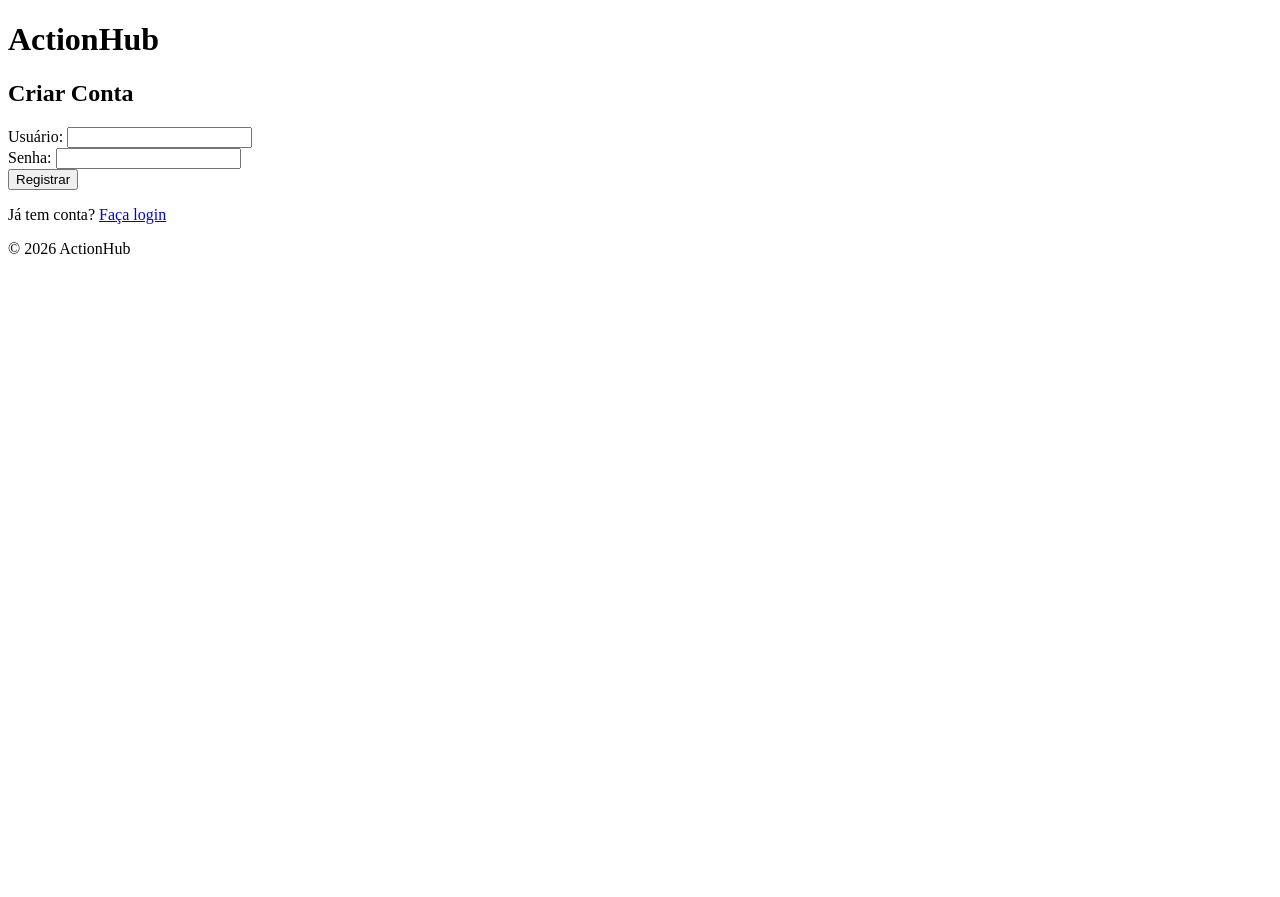
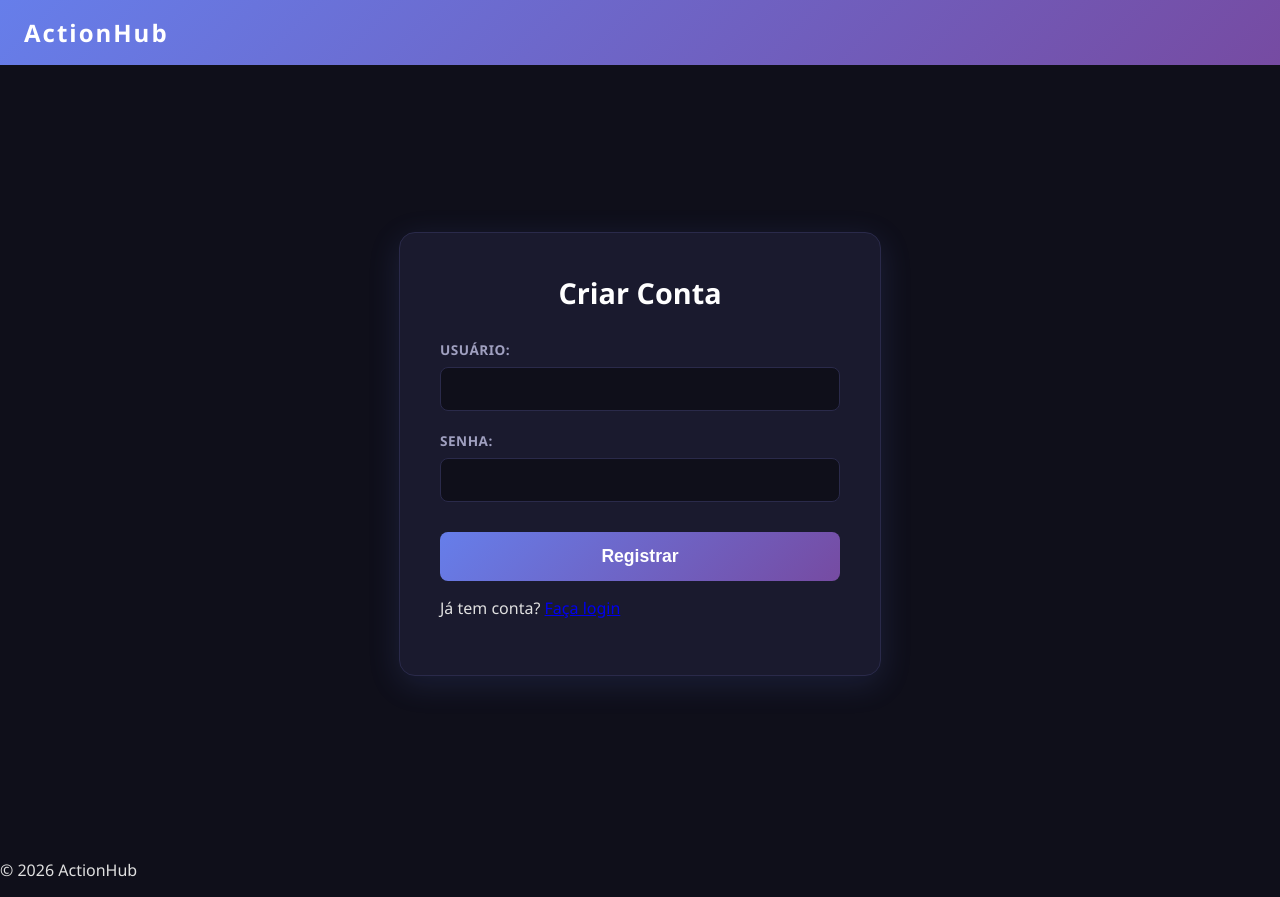
Before and after one commit to kuandry/actionhub, a Flask app: page /register in a window 1280 px wide. Before the commit the page ends 254 px from the top, so only its background shows below. Run offline with Flask 3, Linux system fonts and the light colour scheme.

Commit message:
feat: estilização das telas de login e cadastro
- Criada pasta static/css/ com base.css e auth.css
- Adicionados estilos globais (body, header, main) em base.css
- Adicionados estilos do card de auth, inputs e botão em auth.css
- Corrigido bug: usuário já logado era redirecionado para login
- Movidas mensagens flash para dentro do card de autenticação

```diff
--- a/modules/todo_list/routes/user_routes.py
+++ b/modules/todo_list/routes/user_routes.py
@@ -1,5 +1,5 @@
 from flask import Blueprint, render_template, request, redirect, url_for, flash
-from flask_login import login_user, logout_user, login_required
+from flask_login import login_user, logout_user, login_required, current_user
 from sqlalchemy.exc import IntegrityError
 from modules.todo_list.services.user_service import (
     create_user,
@@ -13,6 +13,10 @@ user_bp = Blueprint("user_bp", __name__)
 
 @user_bp.route("/login", methods=["GET", "POST"])
 def login():
+    # Se o usuário já está logado, manda direto para as tarefas
+    if current_user.is_authenticated:
+        return redirect(url_for('task_bp.list_all'))
+
     if request.method == "POST":
         username = request.form.get("username")
         password = request.form.get("password")
@@ -28,6 +32,10 @@ def login():
 
 @user_bp.route("/register", methods=["GET", "POST"])
 def register():
+    # Se o usuário já está logado, manda direto para as tarefas
+    if current_user.is_authenticated:
+        return redirect(url_for('task_bp.list_all'))
+
     if request.method == "POST":
         username = request.form.get("username")
         password = request.form.get("password")
--- /dev/null
+++ b/static/css/auth.css
@@ -0,0 +1,109 @@
+/* ================================================
+   AUTH.CSS — Estilos das páginas de autenticação
+   Responsável: [seu nome aqui]
+   Descrição: Estilos da tela de Login e Cadastro
+              (.auth-container, formulários, botões)
+   ================================================ */
+
+
+/* --------------------------------
+   CARD — Caixa principal do formulário
+   -------------------------------- */
+
+.auth-container {
+    background: #1a1a2e;
+    border: 1px solid #2a2a4a;
+    border-radius: 16px;
+    padding: 40px;
+    width: 100%;
+    max-width: 400px;
+    box-shadow: 0 8px 32px rgba(102, 126, 234, 0.15);
+}
+
+.auth-container h2 {
+    margin: 0 0 28px 0;
+    font-size: 1.8rem;
+    color: #ffffff;
+    text-align: center;
+}
+
+/* --------------------------------
+   GRUPOS DE CAMPOS
+   -------------------------------- */
+
+.form-group {
+    display: flex;
+    flex-direction: column;
+    margin-bottom: 20px;
+}
+
+.form-group label {
+    font-size: 0.85rem;
+    color: #a0a0c0;
+    margin-bottom: 8px;
+    font-weight: 600;
+    letter-spacing: 0.5px;
+    text-transform: uppercase;
+}
+
+.form-group input {
+    background: #0f0f1a;
+    border: 1px solid #2a2a4a;
+    border-radius: 8px;
+    padding: 12px 16px;
+    color: #e0e0e0;
+    font-size: 1rem;
+    outline: none;
+    transition: border-color 0.3s ease;
+}
+
+.form-group input:focus {
+    border-color: #667eea;
+}
+
+/* --------------------------------
+   BOTÃO SUBMIT
+   -------------------------------- */
+
+button[type="submit"] {
+    width: 100%;
+    padding: 14px;
+    background: linear-gradient(135deg, #667eea, #764ba2);
+    border: none;
+    border-radius: 8px;
+    color: #ffffff;
+    font-size: 1.1rem;
+    font-weight: 600;
+    cursor: pointer;
+    margin-top: 10px;
+    transition: transform 0.2s ease;
+}
+
+button[type="submit"]:hover {
+    transform: translateY(-2px);
+}
+
+/* --------------------------------
+   MENSAGENS DE ALERTA
+   -------------------------------- */
+
+.alert {
+    padding: 12px 16px;
+    border-radius: 8px;
+    margin-bottom: 20px;
+    font-size: 0.9rem;
+    font-weight: 500;
+    text-align: center;
+}
+
+.alert-error {
+    background: rgba(239, 68, 68, 0.15);
+    border: 1px solid rgba(239, 68, 68, 0.4);
+    color: #f87171;
+}
+
+.alert-success {
+    background: rgba(34, 197, 94, 0.15);
+    border: 1px solid rgba(34, 197, 94, 0.4);
+    color: #4ade80;
+}
--- /dev/null
+++ b/static/css/base.css
@@ -0,0 +1,53 @@
+/* ================================================
+   BASE.CSS — Estilos globais do ActionHub
+   Responsável: [seu nome aqui]
+   Descrição: Estilos que se aplicam a TODAS as
+              páginas do site (body, header, main, footer)
+   ================================================ */
+
+
+/* --------------------------------
+   RESET — Remove estilos padrão do navegador
+   -------------------------------- */
+
+body {
+    margin: 0;
+    padding: 0;
+    background-color: #0f0f1a;
+    font-family: 'Segoe UI', sans-serif;
+    color: #e0e0e0;
+    min-height: 100vh;
+}
+
+
+/* --------------------------------
+   HEADER — Barra do topo
+   -------------------------------- */
+
+header {
+    background: linear-gradient(135deg, #667eea, #764ba2);
+    padding: 16px 24px;
+    display: flex;
+    justify-content: space-between;
+    align-items: center;
+}
+
+header h1 {
+    margin: 0;
+    font-size: 1.5rem;
+    color: #ffffff;
+    letter-spacing: 2px;
+}
+
+
+/* --------------------------------
+   MAIN — Área de conteúdo central
+   -------------------------------- */
+
+main {
+    display: flex;
+    justify-content: center;
+    align-items: center;
+    min-height: calc(100vh - 70px);
+    padding: 24px 16px;
+}
--- a/templates/base.html
+++ b/templates/base.html
@@ -4,7 +4,8 @@
     <meta charset="UTF-8">
     <meta name="viewport" content="width=device-width, initial-scale=1.0">
     <title>{% block title %}ActionHub{% endblock %}</title>
-    <link rel="stylesheet" href="{{ url_for('static', filename='style.css') }}">
+    <link rel="stylesheet" href="{{ url_for('static', filename='css/base.css') }}">
+    <link rel="stylesheet" href="{{ url_for('static', filename='css/auth.css') }}">
 </head>
 <body>
     <header>
@@ -19,14 +20,6 @@
     </header>
 
     <main>
-        {% with messages = get_flashed_messages(with_categories=true) %}
-            {% if messages %}
-                {% for category, message in messages %}
-                <div class="alert alert-{{ category }}">{{ message }}</div>
-                {% endfor %}
-            {% endif %}
-        {% endwith %}
-
         {% block content %}{% endblock %}
     </main>
 
--- a/templates/register.html
+++ b/templates/register.html
@@ -4,6 +4,15 @@
 
 {% block content %}
 <div class="auth-container">
+
+    {% with messages = get_flashed_messages(with_categories=true) %}
+        {% if messages %}
+            {% for category, message in messages %}
+            <div class="alert alert-{{ category }}">{{ message }}</div>
+            {% endfor %}
+        {% endif %}
+    {% endwith %}
+
     <h2>Criar Conta</h2>
     <form method="POST" action="{{ url_for('user_bp.register') }}">
         <div class="form-group">
```
Also changed, not shown: templates/login.html (+9 -0 lines).
